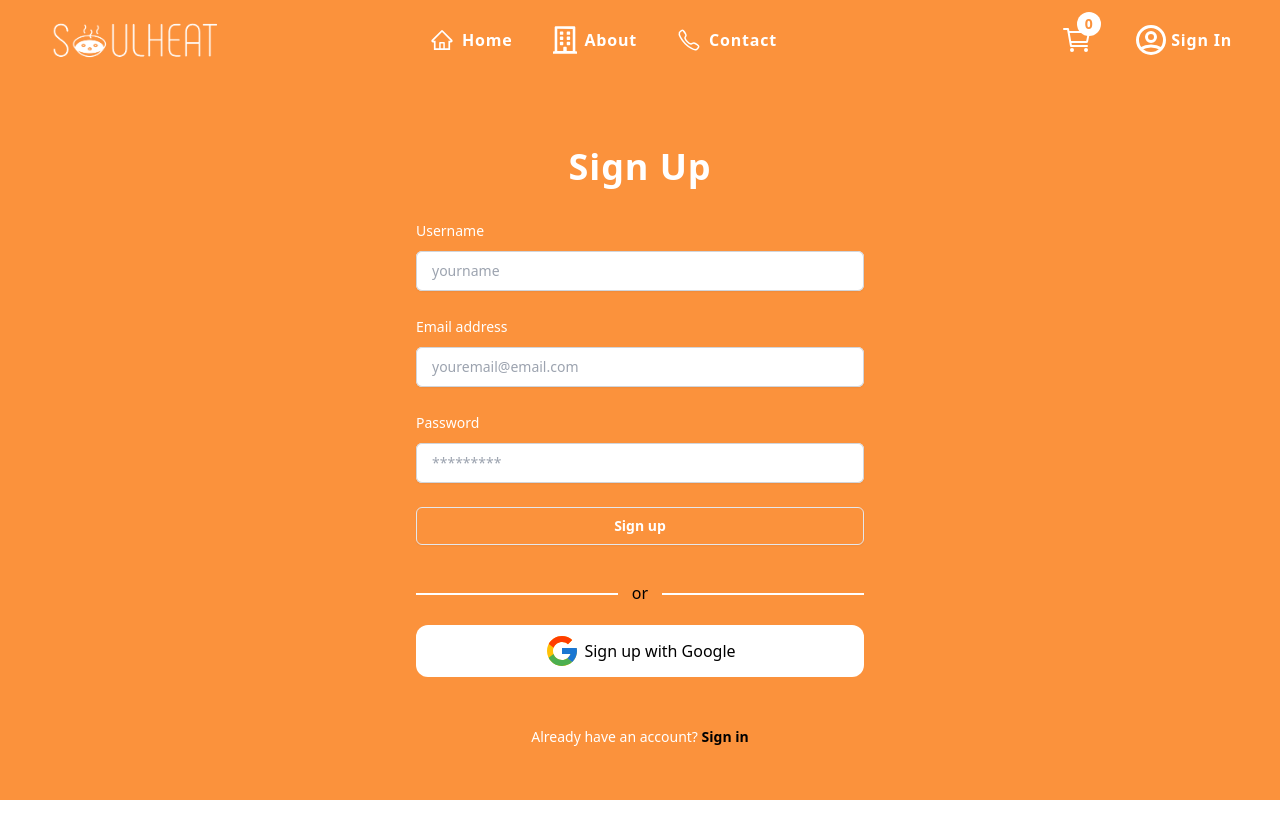
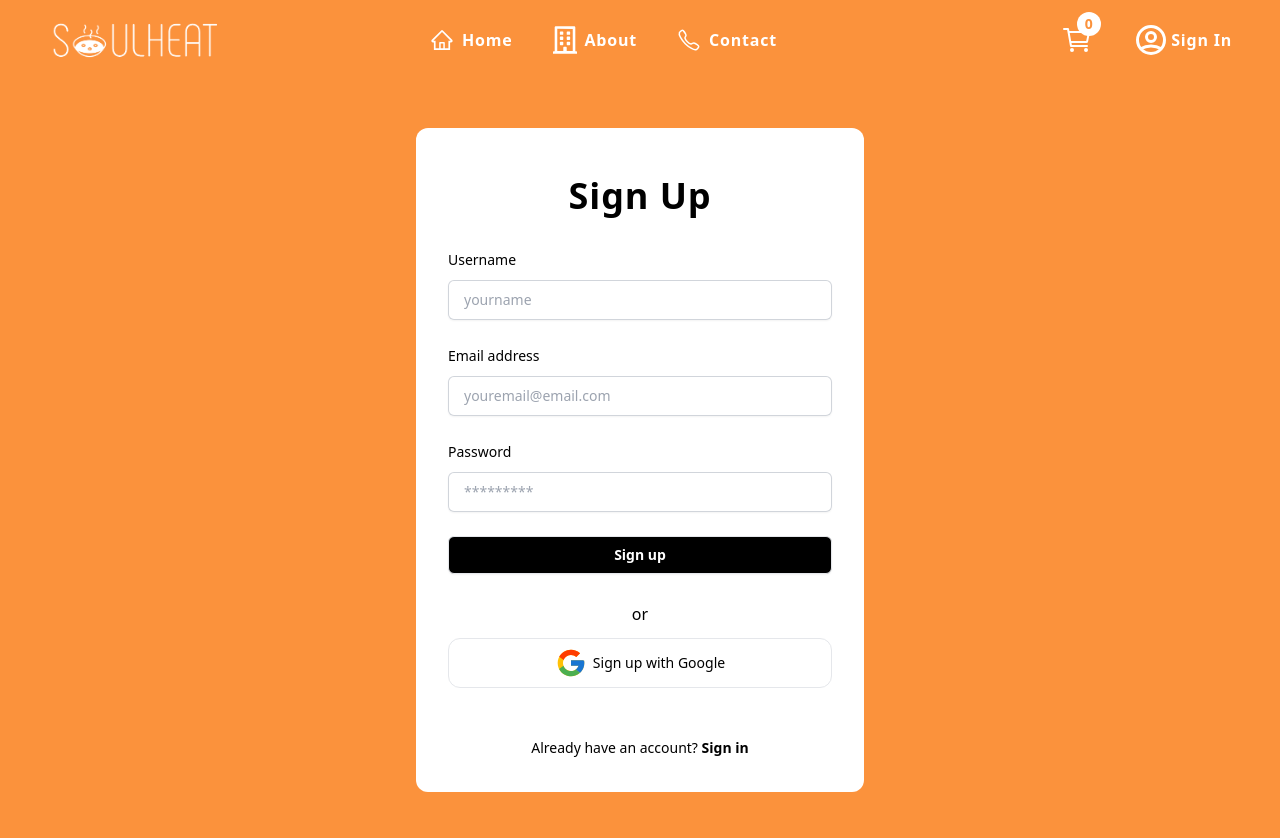
Before and after one commit to krish-98/soul-heat, a React (Vite) app in the folder client/: page /sign-up in a window 1280 px wide. Before the commit the page ends 800 px from the top, so only its background shows below. Built offline with nearby package versions, Linux system fonts and the light colour scheme; no server answers.

Commit message:
redesigned the sign in/sign up page

```diff
--- a/client/src/components/GoogleOAuth.jsx
+++ b/client/src/components/GoogleOAuth.jsx
@@ -38,9 +38,9 @@ const GoogleOAuth = ({ btnName }) => {
   return (
     <button
       onClick={handleGooglePopup}
-      className="flex items-center justify-center gap-1 bg-white w-full py-2 rounded-xl hover:bg-gray-100 transition-all duration-300 decoration-clone"
+      className="flex items-center justify-center gap-1.5 font-medium text-sm bg-white w-full py-2 rounded-xl border hover:bg-gray-100 transition-all duration-300 decoration-clone"
     >
-      <FcGoogle className="w-9 h-9" />
+      <FcGoogle className="w-8 h-8" />
       {btnName}
     </button>
   )
--- a/client/src/pages/SignIn.jsx
+++ b/client/src/pages/SignIn.jsx
@@ -59,8 +59,8 @@ const SignIn = () => {
 
   return (
     <div className="flex min-h-[calc(100vh-96px)] md:min-h-[calc(100vh-80px)] items-center justify-center bg-[#fb923c] px-8 py-12">
-      <div className="flex flex-col gap-4 w-full md:max-w-md">
-        <p className="text-3xl font-semibold text-center text-white tracking-wide md:text-4xl my-4">
+      <div className="flex flex-col gap-4 w-full bg-white rounded-xl md:max-w-md p-8">
+        <p className="text-3xl font-semibold text-center text-black tracking-wide md:text-4xl my-4">
           Sign In
         </p>
 
@@ -68,7 +68,7 @@ const SignIn = () => {
           <div>
             <label
               htmlFor="email"
-              className="block text-sm font-medium leading-6 text-white"
+              className="block text-sm font-medium leading-6 text-black"
             >
               Email address
             </label>
@@ -91,7 +91,7 @@ const SignIn = () => {
             <div className="flex items-center justify-between">
               <label
                 htmlFor="password"
-                className="block text-sm font-medium leading-6 text-white"
+                className="block text-sm font-medium leading-6 text-black"
               >
                 Password
               </label>
@@ -115,7 +115,7 @@ const SignIn = () => {
             <button
               disabled={loading}
               type="submit"
-              className="flex w-full justify-center rounded-md border bg-[#fb923c] px-3 py-1.5 text-sm font-semibold leading-6 text-white shadow-sm hover:bg-white hover:text-[#fb923c] focus-visible:outline focus-visible:outline-2 focus-visible:outline-offset-2 focus-visible:outline-black transition duration-500 disabled:cursor-not-allowed"
+              className="flex w-full justify-center rounded-md border text-white px-3 py-1.5 text-sm font-semibold leading-6 bg-black shadow-sm hover:text-white hover:bg-[#fb923c] focus-visible:outline focus-visible:outline-2 focus-visible:outline-offset-2 focus-visible:outline-black transition duration-500 disabled:cursor-not-allowed"
             >
               {loading ? 'Signing in...' : 'Sign In'}
             </button>
@@ -124,14 +124,14 @@ const SignIn = () => {
 
         {/* Sign in with Google btn */}
         <div>
-          <p className="text-center py-5 relative before:content before:absolute before:w-[45%] before:h-[2px] before:bg-white before:left-0 before:top-8 after:content after:absolute after:w-[45%] after:h-[2px] after:bg-white after:right-0 after:top-8">
+          <p className="text-center py-3 relative before:content before:absolute before:w-[45%] before:h-[2px] before:bg-white before:left-0 before:top-8 after:content after:absolute after:w-[45%] after:h-[2px] after:bg-white after:right-0 after:top-8">
             or
           </p>
 
           <GoogleOAuth btnName="Sign in with Google" />
         </div>
 
-        <p className="mt-8 text-center text-sm text-white">
+        <p className="mt-8 text-center text-sm text-black">
           Don&apos;t have an account?{' '}
           <Link
             to={'/sign-up'}
--- a/client/src/pages/SignUp.jsx
+++ b/client/src/pages/SignUp.jsx
@@ -54,8 +54,8 @@ const SignUp = () => {
 
   return (
     <div className="flex min-h-[calc(100vh-96px)] md:min-h-[calc(100vh-80px)] items-center justify-center bg-[#fb923c] px-8 py-12">
-      <div className="flex flex-col gap-4 w-full md:max-w-md">
-        <p className="text-3xl font-semibold text-center text-white tracking-wide md:text-4xl my-4">
+      <div className="flex flex-col gap-4 w-full md:max-w-md bg-white rounded-xl px-6 py-4 md:p-8">
+        <p className="text-3xl font-semibold text-center tracking-wide md:text-4xl my-4">
           Sign Up
         </p>
 
@@ -63,7 +63,7 @@ const SignUp = () => {
           <div>
             <label
               htmlFor="username"
-              className="block text-sm font-medium leading-6 text-white"
+              className="block text-sm font-medium leading-6"
             >
               Username
             </label>
@@ -85,7 +85,7 @@ const SignUp = () => {
           <div>
             <label
               htmlFor="email"
-              className="block text-sm font-medium leading-6 text-white"
+              className="block text-sm font-medium leading-6"
             >
               Email address
             </label>
@@ -108,7 +108,7 @@ const SignUp = () => {
             <div className="flex items-center justify-between">
               <label
                 htmlFor="password"
-                className="block text-sm font-medium leading-6 text-white"
+                className="block text-sm font-medium leading-6"
               >
                 Password
               </label>
@@ -132,7 +132,7 @@ const SignUp = () => {
             <button
               disabled={loading}
               type="submit"
-              className="flex w-full justify-center rounded-md border bg-[#fb923c] px-3 py-1.5 text-sm font-semibold leading-6 text-white shadow-sm hover:bg-white hover:text-[#fb923c] focus-visible:outline focus-visible:outline-2 focus-visible:outline-offset-2 focus-visible:outline-black transition duration-500"
+              className="flex w-full justify-center rounded-md border bg-black text-white px-3 py-1.5 text-sm font-semibold leading-6 shadow-sm hover:bg-[#fb923c] hover:text-white focus-visible:outline focus-visible:outline-2 focus-visible:outline-offset-2 focus-visible:outline-black transition duration-500"
             >
               {loading ? 'Signing up...' : 'Sign up'}
             </button>
@@ -141,14 +141,14 @@ const SignUp = () => {
 
         {/* Sign up with Google btn */}
         <div>
-          <p className="text-center py-5 relative before:content before:absolute before:w-[45%] before:h-[2px] before:bg-white before:left-0 before:top-8 after:content after:absolute after:w-[45%] after:h-[2px] after:bg-white after:right-0 after:top-8">
+          <p className="text-center py-3 relative before:content before:absolute before:w-[45%] before:h-[2px] before:bg-white before:left-0 before:top-8 after:content after:absolute after:w-[45%] after:h-[2px] after:bg-white after:right-0 after:top-8">
             or
           </p>
 
           <GoogleOAuth btnName="Sign up with Google" />
         </div>
 
-        <p className="mt-8 text-center text-sm text-white">
+        <p className="mt-8 text-center text-sm">
           Already have an account?{' '}
           <Link
             to={'/sign-in'}
```
